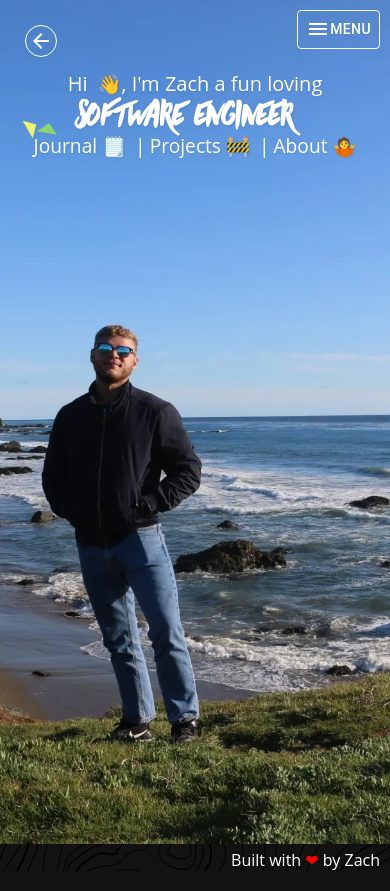
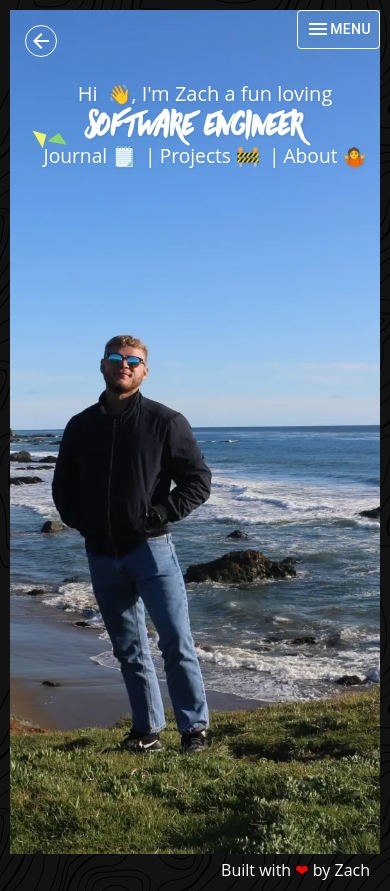
Before and after one commit to About7Sharks/Porfolio, a React (Create React App) app: page / in a window 390 px wide. Built offline with nearby package versions, Linux system fonts and the light colour scheme.

Commit message:
added margin to root div and removed padding on article class to fix text being cut off on mobile devices

```diff
--- a/src/components/journal/posts.scss
+++ b/src/components/journal/posts.scss
@@ -70,7 +70,7 @@
 }
 
    .article {
-        padding: 50px 25px 25px 25px;
+        padding-top: 50px;
         max-width: 600px;
         margin: 0 auto;
         color: white;
--- a/src/components/myscss.scss
+++ b/src/components/myscss.scss
@@ -106,6 +106,7 @@ body {
   flex-direction: column;
   justify-content: center;
   width: 100%;
+  margin: 10px;
   overflow-x: hidden;
   min-height: 100vh;
   .App {
```
